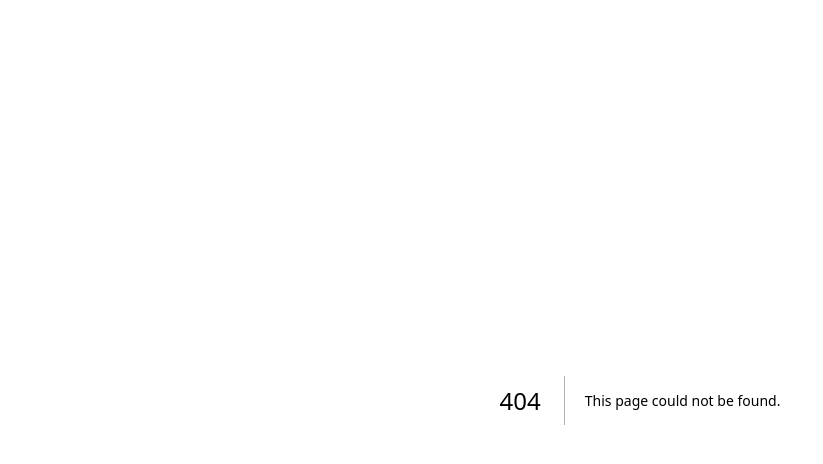
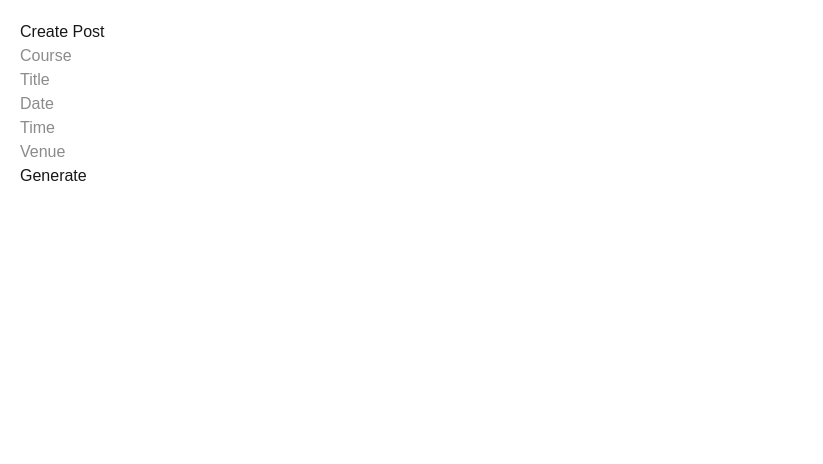
Before and after one commit to widespread0-0/UP2D8, a Next.js app: page /create in a window 1280 px wide. Before the commit this address had no page. Shown: the top 464 px of the page, without its empty margins (0-823 px from the left). Built offline with nearby package versions, Linux system fonts and the light colour scheme.

Commit message:
Added new files for the feed page and create page, and set up Supabase client for database interactions. Updated package.json and package-lock.json to include necessary dependencies.

```diff
--- /dev/null
+++ b/app/create/page.js
@@ -0,0 +1,58 @@
+"use client"
+import { useState } from "react"
+import { supabase } from "../../lib/supabase"
+
+export default function Create() {
+  const [course, setCourse] = useState("")
+  const [title, setTitle] = useState("")
+  const [date, setDate] = useState("")
+  const [time, setTime] = useState("")
+  const [venue, setVenue] = useState("")
+  const [message, setMessage] = useState("")
+
+  async function handleSubmit(e) {
+    e.preventDefault()
+
+    const { error } = await supabase.from("posts").insert([
+      { course, title, date, time, venue }
+    ])
+
+    if (!error) {
+      const msg = `📌 ${course} ${title}
+
+Date: ${date}
+Time: ${time}
+Venue: ${venue}
+
+— UP2D8`
+
+      setMessage(msg)
+    }
+  }
+
+  return (
+    <div style={{ padding: 20 }}>
+      <h1>Create Post</h1>
+
+      <form onSubmit={handleSubmit}>
+        <input placeholder="Course" onChange={e => setCourse(e.target.value)} /><br/>
+        <input placeholder="Title" onChange={e => setTitle(e.target.value)} /><br/>
+        <input placeholder="Date" onChange={e => setDate(e.target.value)} /><br/>
+        <input placeholder="Time" onChange={e => setTime(e.target.value)} /><br/>
+        <input placeholder="Venue" onChange={e => setVenue(e.target.value)} /><br/>
+
+        <button type="submit">Generate</button>
+      </form>
+
+      {message && (
+        <>
+          <h3>WhatsApp Message</h3>
+          <pre>{message}</pre>
+          <button onClick={() => navigator.clipboard.writeText(message)}>
+            Copy
+          </button>
+        </>
+      )}
+    </div>
+  )
+}
--- /dev/null
+++ b/app/feed-page.js
@@ -0,0 +1,49 @@
+"use client"
+
+import { useEffect, useState } from "react"
+import { supabase } from "../lib/supabase"
+
+export default function Home() {
+  const [posts, setPosts] = useState([])
+  const [query, setQuery] = useState("") // FIXED: missing state
+
+  useEffect(() => {
+    fetchPosts()
+  }, [])
+
+  async function fetchPosts() {
+    let { data } = await supabase
+      .from("posts")
+      .select("*")
+      .order("created_at", { ascending: false })
+
+    setPosts(data || [])
+  }
+
+  return (
+    <div style={{ padding: 20 }}>
+      <h1>Updates</h1>
+
+      {/* SEARCH INPUT (must be above filter logic visually) */}
+      <input
+        placeholder="Search by course or title"
+        value={query}
+        onChange={e => setQuery(e.target.value)}
+        style={{ marginBottom: 20, padding: 5, width: "100%" }}
+      />
+
+      {posts
+        .filter(p =>
+          (p.course || "").toLowerCase().includes(query.toLowerCase()) ||
+          (p.title || "").toLowerCase().includes(query.toLowerCase())
+        )
+        .map(p => (
+          <div key={p.id} style={{ border: "1px solid #ccc", marginBottom: 10, padding: 10 }}>
+            <h3>{p.course} {p.title}</h3>
+            <p>{p.date} | {p.time}</p>
+            <p>{p.venue}</p>
+          </div>
+        ))}
+    </div>
+  )
+}
--- a/package.json
+++ b/package.json
@@ -9,6 +9,7 @@
     "lint": "eslint"
   },
   "dependencies": {
+    "@supabase/supabase-js": "^2.105.3",
     "next": "16.2.4",
     "react": "19.2.4",
     "react-dom": "19.2.4"
```
Also changed, not shown: 2 other files (tests, documents, lock files or other folders).
